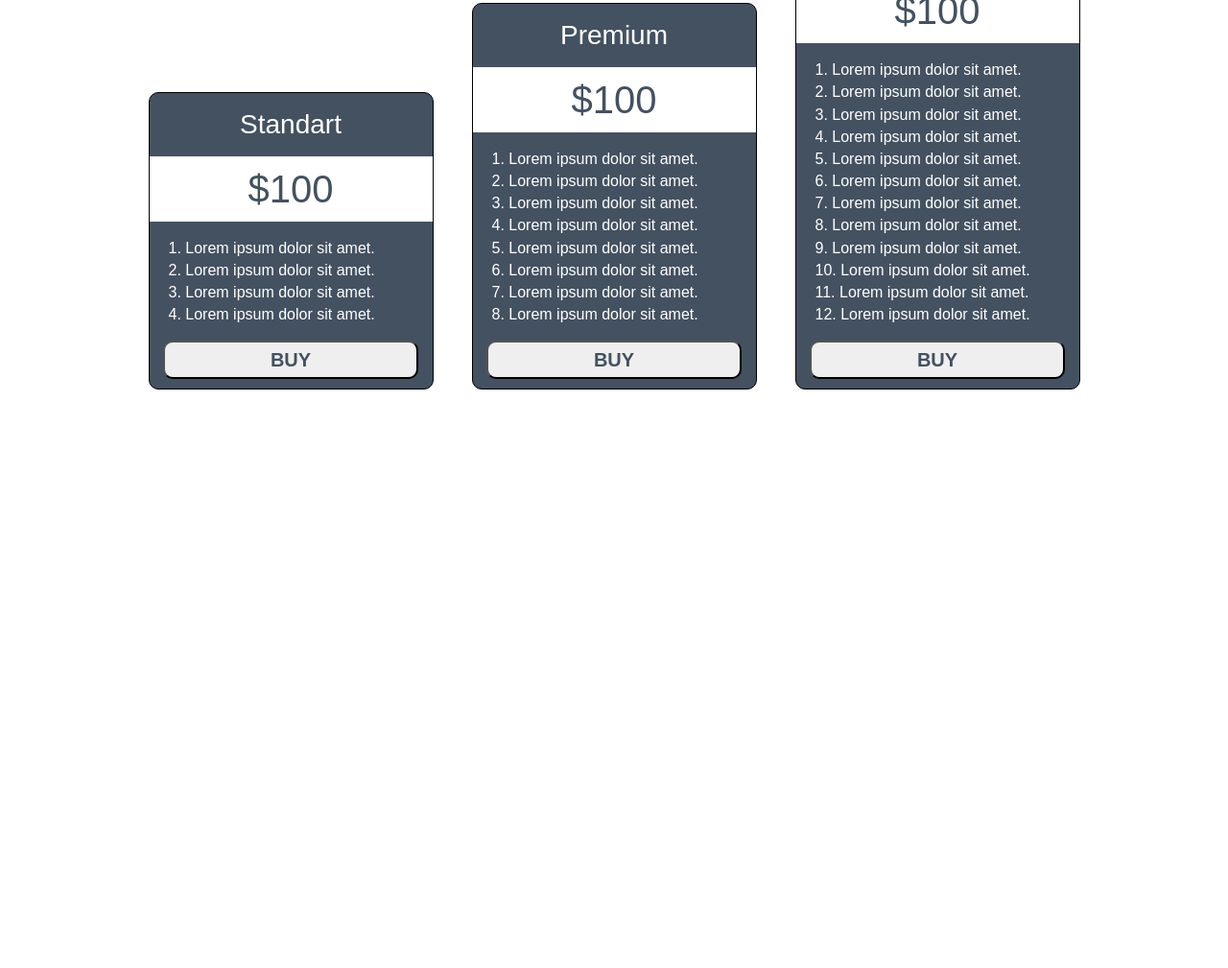
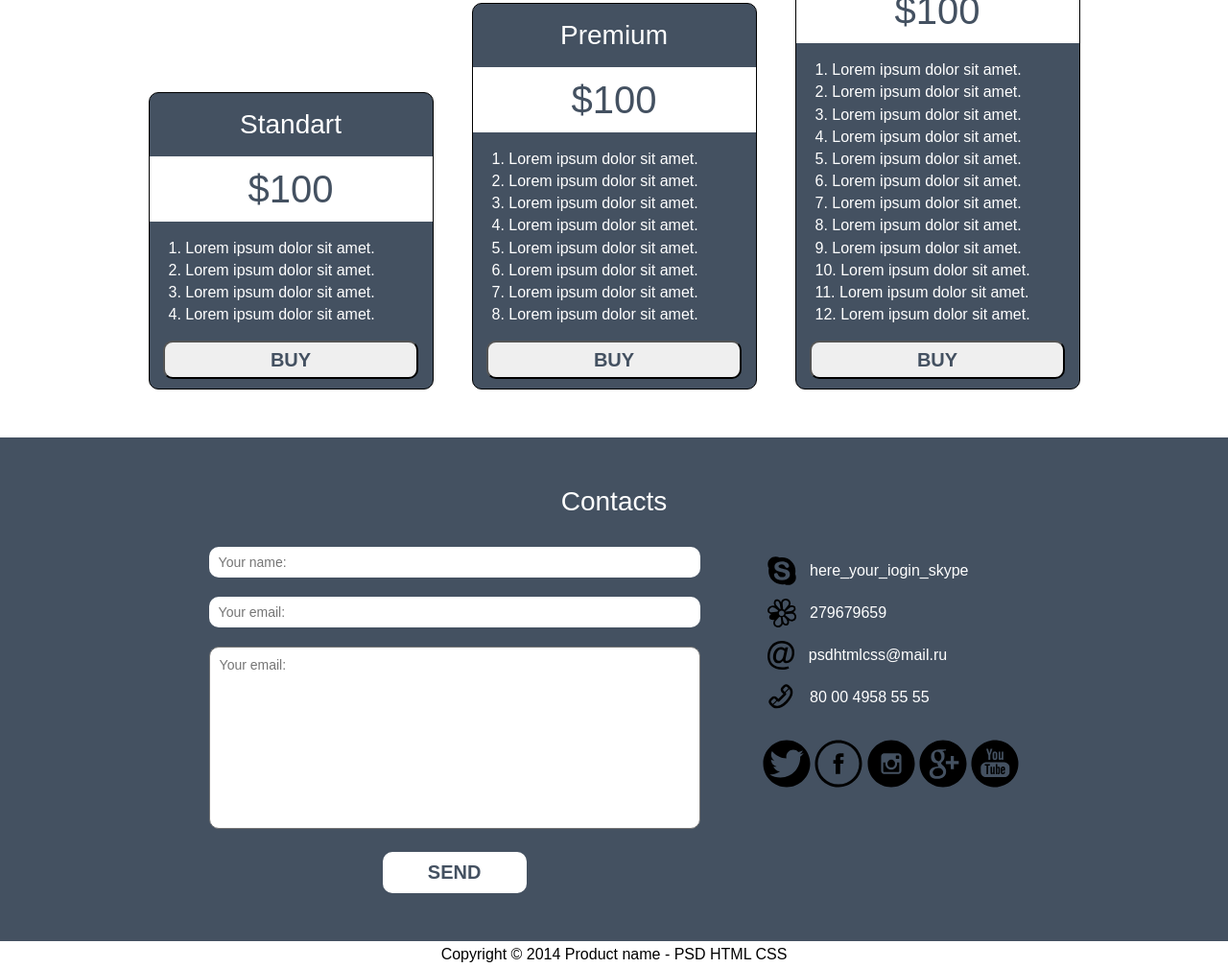
Before and after one commit to Skala15/HTML5-CSS3, a plain HTML site: page index.html in a window 1280 px wide. Shown: the part 2109-3118 px from the top of the page at 96% size. Before the commit the page ends 2565 px from the top, so only its background shows below. Drawn offline with Linux system fonts and the light colour scheme.

Commit message:
Последние блоки макета

```diff
--- a/css/style.css
+++ b/css/style.css
@@ -358,15 +358,129 @@ margin: 0;
   line-height: 1.2;
   font-weight: bold;
   padding: 5px 0 5px 0;
-    text-transform: uppercase;
+  text-transform: uppercase;
 }
 
 .buy-standart-button:hover {
-    color: darkred;
-    background-color: antiquewhite;
+  color: darkred;
+  background-color: antiquewhite;
 }
 
 .buy-standart-button:active {
-    color: black;
-    background-color: azure;
+  color: black;
+  background-color: azure;
 }
+
+.footer {
+  background-color: #445161;
+}
+
+.footer-title {
+  display: block;
+  margin: 0;
+  padding: 50px 0 20px 0;
+  font-size: 28px;
+  line-height: 1.2;
+  font-weight: 400;
+  text-align: center;
+  color: #fff;
+  display: block;
+  width: 100%;
+}
+
+.footer-section {
+  display: flex;
+  justify-content: center;
+  padding: 10px 0 50px 0;
+}
+
+.footer-form {
+  margin: 0 20px 0 0;
+}
+
+input[type="text"],
+input[type="email"]{
+  margin: 0 0 20px 0;
+  width: 500px;
+  height: 30px;
+  border-radius: 10px;
+  padding-left: 10px;
+  font-size: 14px;
+  line-height: 1.2;
+  border: none;
+  outline: none;
+}
+
+textarea {
+  margin: 0 0 20px 0;
+  padding: 10px;
+  font-size: 14px;
+  line-height: 1.2;
+  border-radius: 10px;
+  width: 490px;
+  min-height: 30px;
+  resize: none;
+  outline: none;
+  font-family: Arial;
+}
+
+input[type="submit"] {
+  font-size: 20px;
+  font-weight: bold;
+  padding: 10px;
+  text-transform: uppercase;
+  width: 150px;
+  border-radius: 10px;
+  background-color: #fff;
+  border: none;
+  display: block;
+  margin: 0 auto;
+  color: #445161;
+  outline: none;
+}
+
+input[type="submit"]:hover {
+  color: darkred;
+  background-color: antiquewhite;
+}
+
+input[type="submit"]:active {
+  color: black;
+  background-color: azure;
+}
+
+.footer-form-link-img ul {
+  color: #fff;
+  list-style-type: none;
+  margin: 0 0 15px 0;
+}
+
+.footer-form-link-img ul li {
+  padding: 10px
+}
+
+.footer-form-link-img ul li:nth-child(4) {
+  padding-bottom:30px
+}
+
+.footer-form-link-img {
+    margin: 0 10px -10px 0;
+}
+
+.copy {
+  display: block;
+  background-color: #fff;
+  text-align: center;
+  font-size: 16px;
+  margin: 5px;
+}
+
+.footer-form-link-social {
+  display: block;
+  margin: 0 0 0 45px;
+  color: #fff;
+}
+
+.social-link {
+  fill: #fff;
+}
--- a/index.html
+++ b/index.html
@@ -156,8 +156,50 @@
            </div>
          </div>
        </section>
-
     </main>
+    <footer>
+        <section class="footer">
+         <h2 class="footer-title">Contacts</h2>
+         <div class="footer-section">
+          <form action="#" method="post" class="footer-form">
+            <div>
+              <input type="text" placeholder="Your name:">
+            </div>
+            <div>
+              <input type="email"  placeholder="Your email:">
+            </div>
+            <div>
+              <textarea name="comment" id="" cols="60" rows="10"  placeholder="Your email:"></textarea>
+            </div>
+            <input type="submit" value="send">
+          </form>
+          <div class="footer-form-link">
+            <div class="footer-form-link-img">
+              <ul>
+                <li><img src="img/skype.svg" class="footer-form-link-img img1" alt="Skype" height="30px">
+              here_your_iogin_skype</li>
+                <li><img src="img/icq.svg" class="footer-form-link-img img2" alt="icq" height="30px" col>
+              279679659</li>
+                <li><img src="img/@.svg" class="footer-form-link-img img3" alt="email" height="30px">
+              psdhtmlcss@mail.ru</li>
+                <li><img src="img/phone.svg" class="footer-form-link-img img4" alt="phone" height="30px">
+              80 00 4958 55 55</li>
+              </ul>
+            </div>
+            <div class="footer-form-link-social">
+              <a href="#"><img src="img/twitter.svg" class="social-link" alt="twitter" height="50px"></a>
+              <a href="#"><img src="img/facebook.svg" alt="facebook" height="50px"></a>
+              <a href="#"><img src="img/inst.svg" alt="instagram" height="50px"></a>
+              <a href="#"><img src="img/google.svg" alt="google" height="50px"></a>
+              <a href="#"><img src="img/youtube.svg" alt="youtube" height="50px"></a>
+            </div>
+          </div>
+        </div>
+    </section>
+    <section class="copy">
+        <span>Copyright &copy; 2014 Product name - PSD HTML CSS</span>
+    </section>
+  </footer>
 </body>
 
 </html>
```
Also changed, not shown: img/@.svg (added), img/facebook.svg (added), img/google.svg (added), img/icq.svg (added), img/inst.svg (added), img/phone.svg (added), img/skype.svg (added), img/twitter.svg (added), img/youtube.svg (added).
